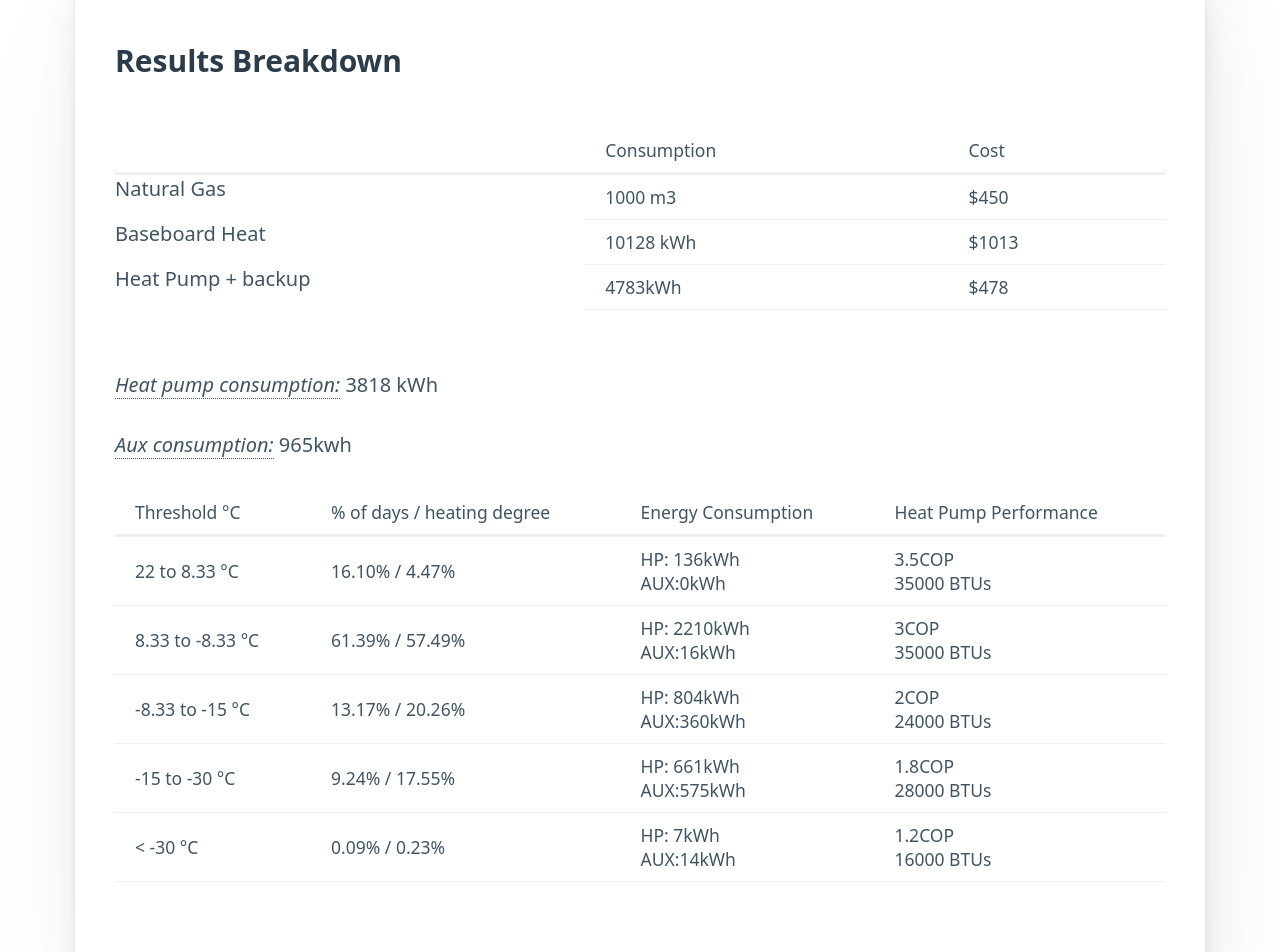
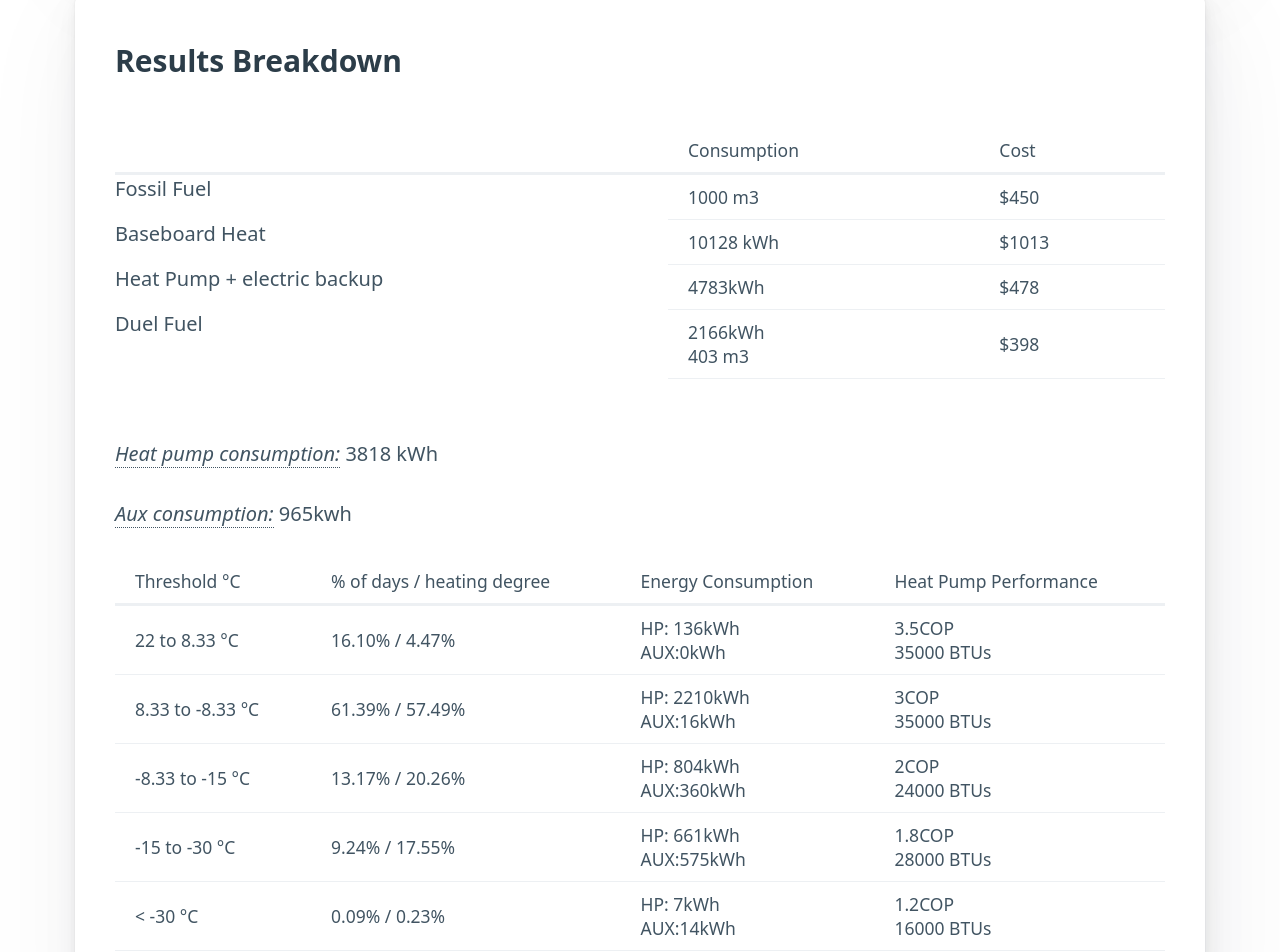
Before and after one commit to NickLewanowicz/gas-to-heatpump-calculator, a React (Create React App) app: page / in a window 1280 px wide. Shown: the part 1899-2851 px from the top of the page. Built offline with nearby package versions, Linux system fonts and the light colour scheme.

Commit message:
add duel fuel calculation

```diff
--- a/src/App.tsx
+++ b/src/App.tsx
@@ -203,7 +203,7 @@ export default function App() {
               </thead>
 
               <tr>
-                Natural Gas
+                Fossil Fuel
                 <td>{gasUsage} m3</td>
                 <td>${costGas * gasUsage}</td>
               </tr>
@@ -213,7 +213,7 @@ export default function App() {
                 <td> ${Math.round(kwhEquivalent * costKwh)}</td>
               </tr>
               <tr>
-                Heat Pump + backup
+                Heat Pump + electric backup
                 <td>
                   {rows.reduce(
                     (acc, row) =>
@@ -230,6 +230,31 @@ export default function App() {
                         acc + heatPumpKwhConsumed + resistiveKwhConsumed,
                       0
                     ) * costKwh
+                  )}
+                </td>
+              </tr>
+              <tr>
+                Duel Fuel
+                <td>
+                  {rows.reduce((acc, row) => acc + row.heatPumpDuelFuel, 0)}
+                  kWh
+                  <br />
+                  {Math.round(
+                    rows.reduce((acc, row) => acc + row.fossilFuelKwh, 0) /
+                      cmGasToKwh
+                  )}{' '}
+                  m3
+                </td>
+                <td>
+                  $
+                  {Math.round(
+                    rows.reduce(
+                      (acc, { heatPumpDuelFuel, fossilFuelKwh }) =>
+                        acc +
+                        heatPumpDuelFuel * costKwh +
+                        (fossilFuelKwh / cmGasToKwh) * costGas,
+                      0
+                    )
                   )}
                 </td>
               </tr>
@@ -340,20 +365,34 @@ export default function App() {
         return acc + (indoor - (day.tempmax + day.tempmin) / 2);
       }, 0);
 
-      const { resistiveKwhConsumed, heatPumpKwhConsumed } = daysBelow.reduce(
+      const {
+        resistiveKwhConsumed,
+        heatPumpKwhConsumed,
+        heatPumpDuelFuel,
+        fossilFuelKwh,
+      } = daysBelow.reduce(
         (acc, day, j) => {
           const { cop: dayCop, cap: dayCap } = getEfficiencyAtTemp(day.temp);
-          const { resistiveHeat: dayResitiveKwh, heatPump: dayHeatPumpKwh } =
-            getEnergySource(day, dayCap, dayCop);
-          if (dayCop == 0 || dayCap < 0) {
-            console.log(dayCap, dayCop);
-          }
+          const {
+            resistiveHeat: dayResitiveKwh,
+            heatPump: dayHeatPumpKwh,
+            heatPumpDuelFuel: dayHeatPumpDuelFuel,
+            fossilFuelKwh: dayFossilFuelKwh,
+          } = getEnergySource(day, dayCap, dayCop);
+
           return {
             resistiveKwhConsumed: acc.resistiveKwhConsumed + dayResitiveKwh,
             heatPumpKwhConsumed: acc.heatPumpKwhConsumed + dayHeatPumpKwh,
+            heatPumpDuelFuel: acc.heatPumpDuelFuel + dayHeatPumpDuelFuel,
+            fossilFuelKwh: acc.fossilFuelKwh + dayFossilFuelKwh,
           };
         },
-        { resistiveKwhConsumed: 0, heatPumpKwhConsumed: 0 }
+        {
+          resistiveKwhConsumed: 0,
+          heatPumpKwhConsumed: 0,
+          heatPumpDuelFuel: 0,
+          fossilFuelKwh: 0,
+        }
       );
 
       const daysBelowNum = daysBelow.length;
@@ -392,6 +431,8 @@ export default function App() {
         gains: costSavings,
         resistiveKwhConsumed,
         heatPumpKwhConsumed,
+        heatPumpDuelFuel,
+        fossilFuelKwh,
       };
     });
   }
@@ -405,7 +446,12 @@ export default function App() {
     day: DailyWeather,
     btusAtTemp: number,
     copAtTemp: number
-  ): { resistiveHeat: number; heatPump: number } {
+  ): {
+    resistiveHeat: number;
+    heatPump: number;
+    heatPumpDuelFuel: number;
+    fossilFuelKwh: number;
+  } {
     const requiredBtus = getDesignLoadAtTemp(day.tempmin);
     const heatingDegreesToday = indoor - (day.tempmax + day.tempmin) / 2;
     const proportionOfHeatingDegrees = heatingDegreesToday / heatingDegrees;
@@ -417,10 +463,14 @@ export default function App() {
     const heatPump = Math.round(
       (proportionHeatPump * amountOfEnergyNeeded) / copAtTemp
     );
-    // console.log(btusAtTemp);
+    const heatPumpDuelFuel = proportionHeatPump === 1 ? heatPump : 0;
+    const fossilFuelKwh = proportionHeatPump === 1 ? 0 : amountOfEnergyNeeded;
+
     return {
       resistiveHeat,
       heatPump,
+      heatPumpDuelFuel,
+      fossilFuelKwh,
     };
   }
 
```
